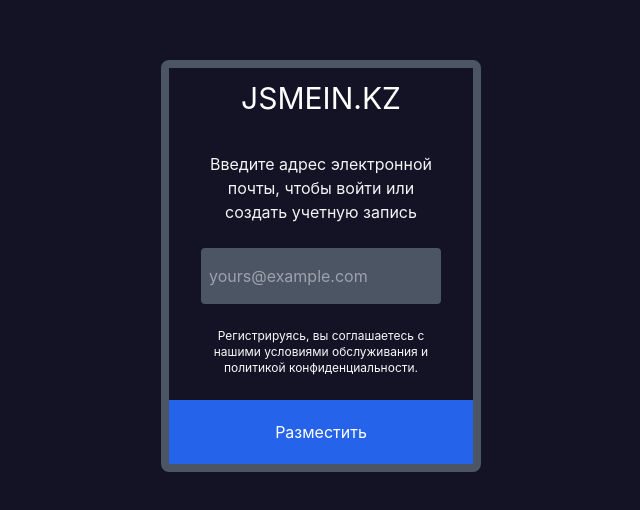
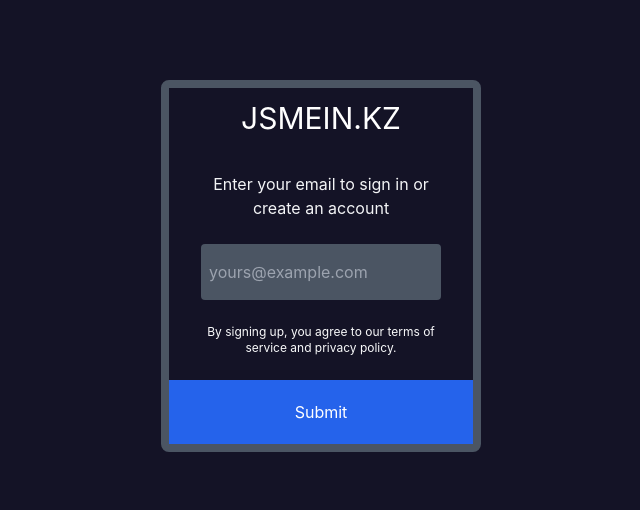
Before and after one commit to araratmartirossyan/jsmeinkz, a React (Vite) app: page /login in a window 1280 px wide. Shown: the part 134-644 px from the top of the page, without its empty margins (319-959 px from the left). Built offline with nearby package versions, Linux system fonts and the light colour scheme.

Commit message:
fixed all comments fix create/login/signUpPage

```diff
--- a/src/components/AuthForm/index.tsx
+++ b/src/components/AuthForm/index.tsx
@@ -1,9 +1,9 @@
 import { Button, Input } from '@/components'
-import { initialValues } from '@/pages/JobForm/constants'
-import { InitialValues } from '@/pages/JobForm/types'
-import { validate } from '@/pages/JobForm/utils'
+import { initialValues } from '../../pages/JobForm/constants'
+import { InitialValues } from '../../pages/JobForm/types'
+import { validate } from '../../pages/JobForm/utils'
 import { Formik } from 'formik'
-import React, { Children } from 'react'
+import React from 'react'
 
 export const AuthForm = () => {
   const onSubmit = (
@@ -31,17 +31,16 @@ export const AuthForm = () => {
               JSMEIN.KZ
             </h2>
             <span className="text-center text-gray-100">
-              Введите адрес электронной почты, чтобы войти или создать учетную
-              запись
+              Enter your email to sign in or create an account
             </span>
-            <Input placeholder={'yours@example.com'} />
+            <Input placeholder="yours@example.com" />
             <span className="text-xs text-center text-gray-50">
-              Регистрируясь, вы соглашаетесь с нашими условиями обслуживания и
-              политикой конфиденциальности.
+              By signing up, you agree to our terms of service and privacy
+              policy.
             </span>
           </div>
-          <Button type={'button'} className={'w-full h-16 bg-blue-600 text-white'}>
-            Разместить
+          <Button type="button" className="w-full h-16 bg-blue-600 text-white">
+          Submit
           </Button>
         </form>
       </div>
--- a/src/main.tsx
+++ b/src/main.tsx
@@ -11,6 +11,7 @@ import './index.css'
 import { QueryClient, QueryClientProvider } from 'react-query'
 import { ReactQueryDevtools } from 'react-query/devtools'
 import { Login } from './pages/Login'
+import { SignUp } from './pages/SignUp'
 
 const queryClient = new QueryClient({
   defaultOptions: {
@@ -28,7 +29,7 @@ ReactDOM.render(
       <Router>
         <Routes>
           <Route path="/login" element={<Login />}/>
-          <Route path="/signUp" element={<Login />}/>
+          <Route path="/signUp" element={<SignUp />}/>
           <Route path="/admin" element={<Admin />} />
           <Route path="/job/create" element={<JobForm />} />
 
--- a/src/pages/JobForm/index.tsx
+++ b/src/pages/JobForm/index.tsx
@@ -14,7 +14,6 @@ export const JobForm = () => {
     initialValues,
   ])
 
-
   const { data: tagsResult, isLoading: tagsLoading } = useQuery(
     'tags',
     fetchTags
@@ -24,9 +23,6 @@ export const JobForm = () => {
     'tags',
     fetchJobs
   )
-
-  console.log(jobsResult)
-
 
   const onSubmit = (
     values: InitialValues,
```
Also changed, not shown: src/pages/Login.tsx (+8 -8 lines), src/pages/SignUp.tsx (+8 -7 lines).
